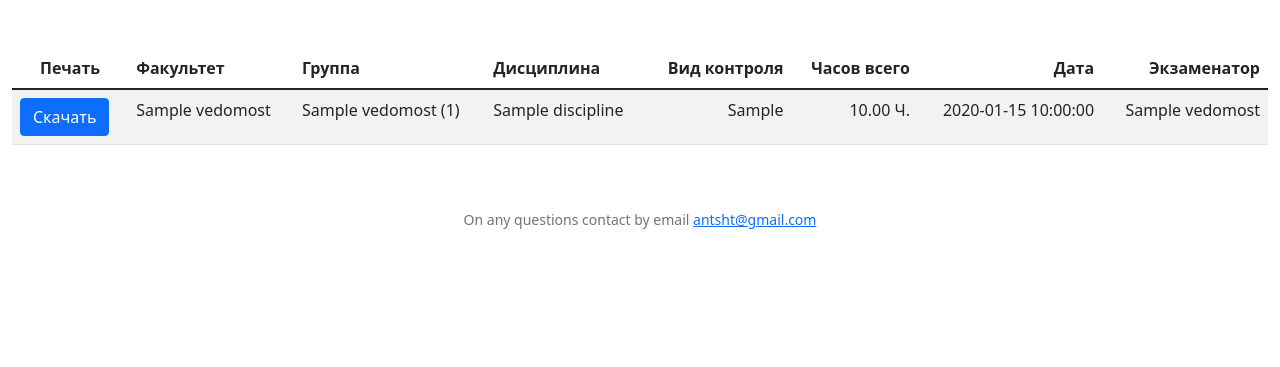
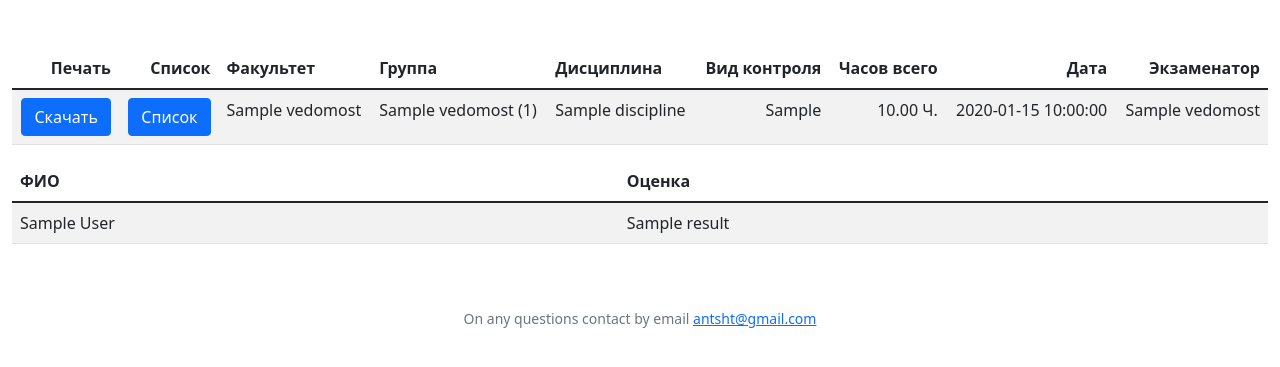
Before and after one commit to antsht/ved_gen, a Flask app: template templates/index.html in a window 1280 px wide. Shown: the part 76-443 px from the top of the page. Run offline with Flask 3, Linux system fonts and the light colour scheme; the template is opened without the code that fills it: most values are stand-ins (such as "Sample title", 1, 10 or a date in 2020).

Commit message:
modified:   app.py 	modified:   templates/index.html 	modified:   templates/layout.html 	modified:   vedDB.db

```diff
--- a/app.py
+++ b/app.py
@@ -45,9 +45,17 @@ def after_request(response):
 def index():
     if request.method == "GET":
         vedomosti = db.execute("SELECT vedomosti.id, vedomosti.group_id, vedomosti.discipline, vedomosti.control_type, vedomosti.name_of_ekzaminator, vedomosti.hours_total, vedomosti.control_date, groups.name as g_name, facultets.name as f_name FROM vedomosti LEFT JOIN groups on vedomosti.group_id = groups.id LEFT JOIN facultets ON groups.facultet = facultets.id;")
-        return render_template(
-            "index.html",
-            vedomosti=vedomosti)
+        if request.args.get("ved") is not None and len(request.args.get("ved"))>0:
+            students = db.execute("SELECT vedomosti.id, students.student_number, students.full_name, results.result FROM vedomosti LEFT JOIN groups ON groups.id = vedomosti.group_id LEFT JOIN students ON students.group_id = groups.id LEFT JOIN results ON students.id = results.student_id and vedomosti.id = results.vedomost_id WHERE vedomosti.id = ?;", request.args.get("ved") )
+            return render_template(
+                "index.html",
+                vedomosti=vedomosti,
+                students=students)
+        else:
+            return render_template(
+                "index.html",
+                vedomosti=vedomosti,
+                students=[])
     if request.method == "POST":
         print(request.form.get("id"))
         return redirect("/vedomost?id=" + request.form.get("id"))
@@ -71,7 +79,13 @@ def upload():
             data = ws.values
             # process data
             for row in data:
-                print(row)
+                if row[0] is not None and row[1] is not None and isinstance(row[0], int) and isinstance(row[1], int) and row[3] is not None and len(row[3])>0:
+                    print(f"{row[0]}, {row[1]}, {row[3]}")
+                    res = db.execute("SELECT * FROM results WHERE vedomost_id = ? AND student_id = ?;", ws["B1"], row[1])
+                    if len(res) == 0:
+                        db.execute("INSERT INTO results (vedomost_id, student_id, result) VALUES (?,?,?);", ws["B1"], row[1], row[3]);
+                    else:
+                        db.execute("UPDATE results SET result = ? WHERE vedomost_id = ? AND student_id = ?;",row[3], ws["B1"], row[1])
             return 'File uploaded successfully'
 
 
@@ -84,8 +98,8 @@ def vedomost():
 
         id = int(request.args.get("id"))
         vedomosti = db.execute("SELECT vedomosti.id, vedomosti.group_id, vedomosti.discipline, vedomosti.control_type, vedomosti.name_of_ekzaminator, vedomosti.hours_total, vedomosti.control_date, groups.name as g_name, facultets.name as f_name FROM vedomosti LEFT JOIN groups on vedomosti.group_id = groups.id LEFT JOIN facultets ON groups.facultet = facultets.id WHERE vedomosti.id = ?;", id  )
-        print(request.args.get("id"))
-        print(vedomosti)
+        #print(request.args.get("id"))
+        #print(vedomosti)
         return render_template(
             "vedomost.html",
             vedomosti=vedomosti)
@@ -117,7 +131,10 @@ def vedomost():
             row_number +=1
 
         # Create a list of choices
-        choices = ['Result', 'Value 1', 'Value 2', 'Value 3']
+        choices = ['']
+        results = db.execute("SELECT name FROM sprav_result;")
+        for res in results:
+            choices.append(res["name"])
 
         # Create a Data Validation rule
         dv = DataValidation(type="list", formula1=f'"{",".join(choices)}"', allow_blank=True)
@@ -128,13 +145,18 @@ def vedomost():
         worksheet.add_data_validation(dv)
 
         students = db.execute("SELECT students.student_number, students.full_name FROM vedomosti JOIN students ON students.group_id = vedomosti.group_id WHERE vedomosti.id = ?;", id  )
-        row_number += 2
+        row_number += 1
+        worksheet[f"A{row_number}"] = "Код ведомости"
+        worksheet[f"B{row_number}"] = "Студномер"
+        worksheet[f"C{row_number}"] = "ФИО"
+        worksheet[f"D{row_number}"] = "Результат"
+        row_number += 1
         stud_number = 1
         for student in students:
             worksheet[f"A{row_number}"] = stud_number
             worksheet[f"B{row_number}"] = student["student_number"]
             worksheet[f"C{row_number}"] = student["full_name"]
-            worksheet[f"D{row_number}"] = "Result"
+            worksheet[f"D{row_number}"] = ""
             dv.add(worksheet[f"D{row_number}"])
             row_number += 1
             stud_number += 1
--- a/static/styles.css
+++ b/static/styles.css
@@ -2,20 +2,3 @@
 nav .navbar-brand {
     font-size: xx-large;
 }
-
-/* Colors for brand */
-nav .navbar-brand .blue {
-    color: #537fbe;
-}
-
-nav .navbar-brand .red {
-    color: #ea433b;
-}
-
-nav .navbar-brand .yellow {
-    color: #f5b82e;
-}
-
-nav .navbar-brand .green {
-    color: #2e944b;
-}
--- a/templates/index.html
+++ b/templates/index.html
@@ -9,7 +9,8 @@
 
     <table class="table table-striped">
         <thead>
-            <tr><th>Печать</th>
+            <tr><th class="text-end">Печать</th>
+                <th class="text-end">Список</th>
                 <th class="text-start">Факультет</th>
                 <th class="text-start">Группа</th>
                 <th class="text-start">Дисциплина</th>
@@ -23,10 +24,16 @@
             {% for vedomost in vedomosti %}
                 <tr>
 
-                    <td class="text-start">
+                    <td  class="text-end">
                         <form action="/" method="post">
                         <input type="hidden" name="id" value="{{ vedomost.id }}" />
                         <button class="btn btn-primary" type="submit">Скачать</button>
+                        </form>
+                    </td>
+                    <td  class="text-end">
+                        <form action="/" method="get">
+                        <input type="hidden" name="ved" value="{{ vedomost.id }}" />
+                        <button class="btn btn-primary" type="submit">Список</button>
                         </form>
                     </td>
                     <td class="text-start">{{ vedomost.f_name }}</td>
@@ -40,7 +47,25 @@
             {% endfor %}
 
         </tbody>
-    </table>
+        {% if students %}
+        <table class="table table-striped">
+            <thead>
+                <tr>
+                    <th class="text-start">ФИО</th>
+                    <th class="text-start">Оценка</th>
+                </tr>
+            </thead>
+            <tbody>
+                {% for student in students %}
+                    <tr>
+                        <td class="text-start">{{ student.full_name }}</td>
+                        <td class="text-start">{{ student.result }}</td>
+                    </tr>
+                {% endfor %}
+
+            </tbody>
+        </table>
+        {% endif %}
 
 
 {% endblock %}
--- a/templates/layout.html
+++ b/templates/layout.html
@@ -60,7 +60,7 @@
             {% block main %}{% endblock %}
         </main>
 
-        <footer class="mb-5 small text-center text-muted">
+        <footer class="mb-5 small text-center text-muted footer">
             On any questions contact by email <a href="mailto:antsht@gmail.com">antsht@gmail.com</a>
         </footer>
 
```
Also changed, not shown: vedDB.db, 1 other file.
